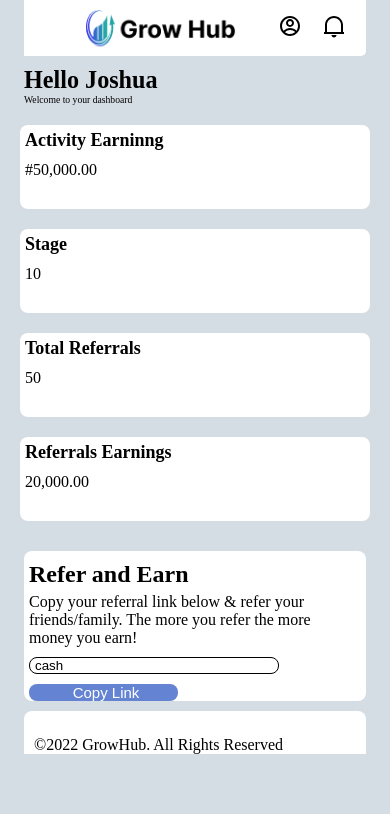
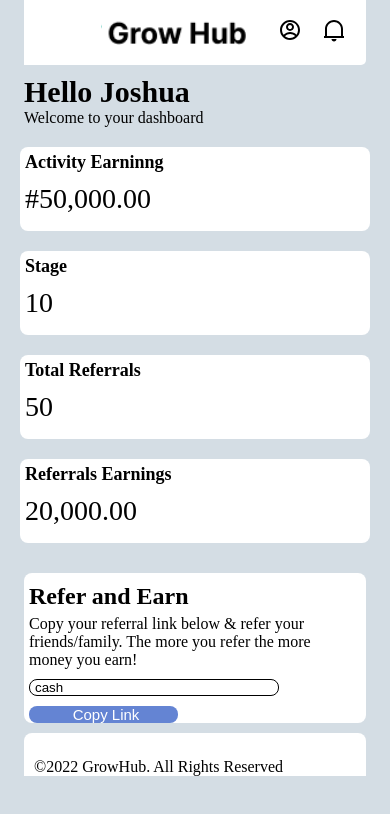
Before and after one commit to Josh565565/GrowHub, a plain HTML site: page index.html in a window 390 px wide. Drawn offline with Linux system fonts and the light colour scheme.

Commit message:
Modified index file

```diff
--- a/style.css
+++ b/style.css
@@ -259,12 +259,19 @@
     {
         width: 100%;
         margin-top: 10px;
+        margin-left: 30px;
         display: flex;
         justify-content: center;
     }
+    header .container .logo a
+    {
+        width: 150px;
+        overflow: hidden;
+    }
     header .container .logo img
     {
-        width: 150px;
+        width: 180px;
+        margin: 0 0 0 -34px;
     }
     .profile-notification .profile p,
     .profile-notification .profile .drop-down
@@ -275,12 +282,12 @@
     /* Main */
     main .container .name h2
     {
-        font-size: 24.16px;
+        font-size: 30px;
         font-weight: 700;
     }
     main .container .name p
     {
-        font-size: 9.66px;
+        font-size: 16px;
         font-weight: 300;
     }
     main .container .dash-box
@@ -308,7 +315,7 @@
     }
     main .container .dash-box .item p
     {
-        font-size: 16px;
+        font-size: 28px;
         font-weight: 500;
     }
 
```
